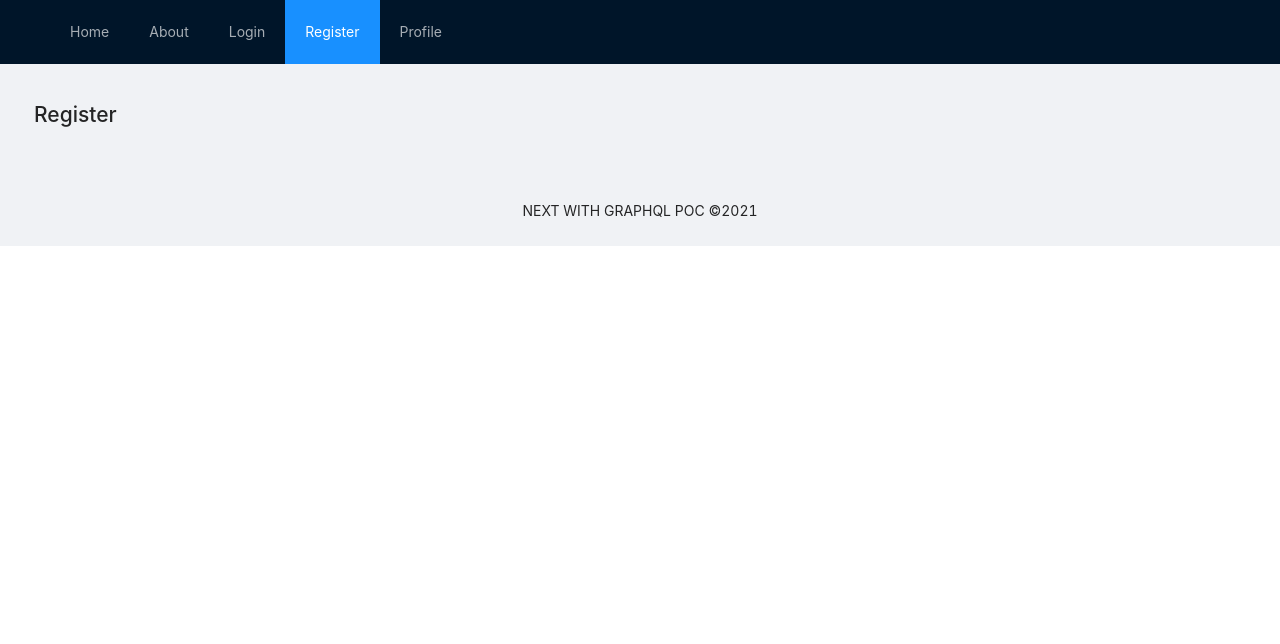
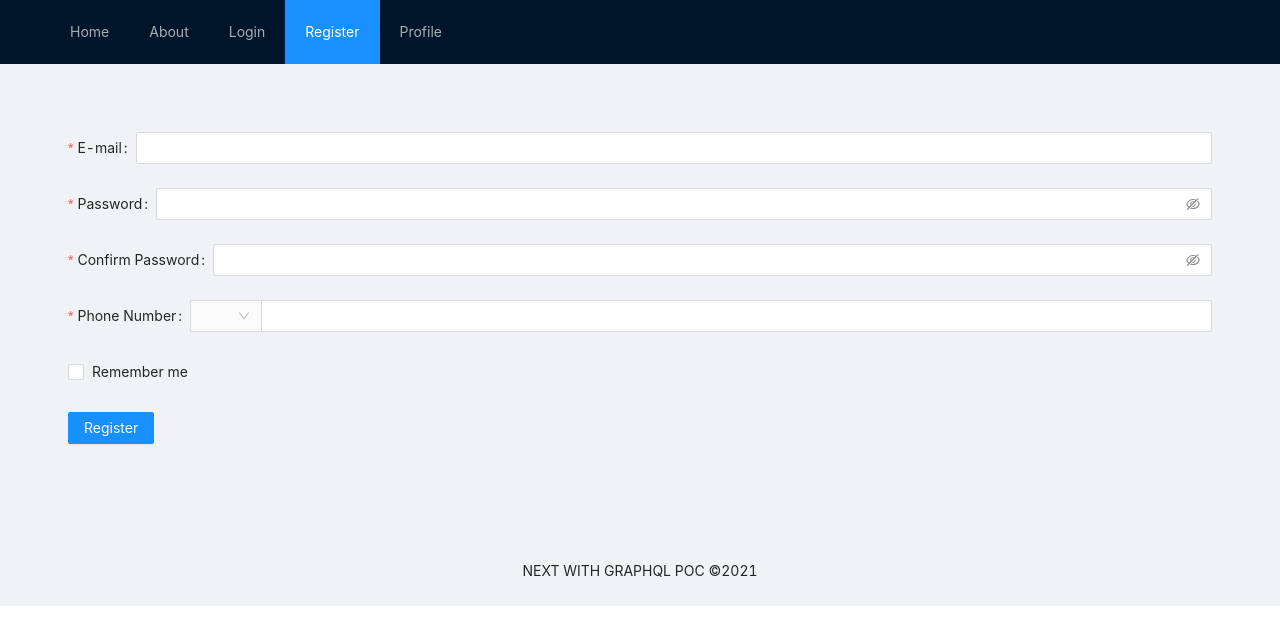
Before and after one commit to vinaybetabulls/next-graphql-poc, a Next.js app: page /register in a window 1280 px wide. Shown: the top 644 px of the page. Built offline with nearby package versions, Linux system fonts and the light colour scheme.

Commit message:
made changes for register

```diff
--- a/pages/register.js
+++ b/pages/register.js
@@ -1,9 +1,116 @@
-import React from 'react'
+import React from 'react';
+import { Form, Button, Checkbox, Select, Input } from 'antd';
+import { UserOutlined, LockOutlined } from '@ant-design/icons';
+import { Field } from '../components/CustomField';
+import Link from "next/link";
+import styles from "../styles/Register.module.css";
 
-export default function Register() {
+const Register = () => {
+    const onFinish = (values) => {
+        console.log('Received values of form: ', values);
+    }
+
+    const { Option } = Select;
+
+    const prefixSelector = (
+        <Form.Item name="prefix" noStyle>
+          <Select style={{ width: 70 }}>
+            <Option value="86">+86</Option>
+            <Option value="87">+87</Option>
+          </Select>
+        </Form.Item>
+      );
+
     return (
-        <div>
-            <h1>Register</h1>
-        </div>
+        <Form
+            name="normal_register"
+            className={styles.registerform}
+            initialValues={{
+                remember: true,
+            }}
+            onFinish={onFinish}
+            style={{ padding: "34px" }}
+        >
+            <Form.Item
+                name="email"
+                label="E-mail"
+                rules={[
+                    {
+                        type: 'email',
+                        message: 'The input is not valid E-mail!',
+                    },
+                    {
+                        required: true,
+                        message: 'Please input your E-mail!',
+                    },
+                ]}
+            >
+                <Input />
+            </Form.Item>
+            <Form.Item
+                name="password"
+                label="Password"
+                rules={[
+                    {
+                        required: true,
+                        message: 'Please input your password!',
+                    },
+                ]}
+                hasFeedback
+            >
+                <Input.Password />
+            </Form.Item>
+
+            <Form.Item
+                name="confirm"
+                label="Confirm Password"
+                dependencies={['password']}
+                rules={[
+                    {
+                        required: true,
+                        message: 'Please confirm your password!',
+                    },
+                    ({ getFieldValue }) => ({
+                        validator(_, value) {
+                            if (!value || getFieldValue('password') === value) {
+                                return Promise.resolve();
+                            }
+                            return Promise.reject('The two passwords that you entered do not match!');
+                        },
+                    }),
+                ]}
+            >
+                <Input.Password />
+            </Form.Item>
+            <Form.Item
+                name="phone"
+                label="Phone Number"
+                rules={[{ required: true, message: 'Please input your phone number!' }]}
+            >
+                <Input addonBefore={prefixSelector} style={{ width: '100%' }} />
+            </Form.Item>
+            <Form.Item
+                name="agreement"
+                valuePropName="checked"
+                rules={[
+                    {
+                        validator: (_, value) =>
+                            value ? Promise.resolve() : Promise.reject('Should accept agreement'),
+                    },
+                ]}
+                // {...tailFormItemLayout}
+            >
+                <Checkbox>
+                    Remember me
+        </Checkbox>
+            </Form.Item>
+            <Form.Item >
+                <Button type="primary" htmlType="submit">
+                    Register
+        </Button>
+            </Form.Item>
+        </Form>
     )
 }
+
+export default Register;
--- /dev/null
+++ b/styles/Register.module.css
@@ -0,0 +1,12 @@
+.loginform {
+    max-width: 400px;
+  }
+  .loginFormForgot {
+    float: right;
+  }
+  .loginFormForgot {
+    float: left;
+  }
+  .loginFormButton {
+    width: 100%;
+  }
```
